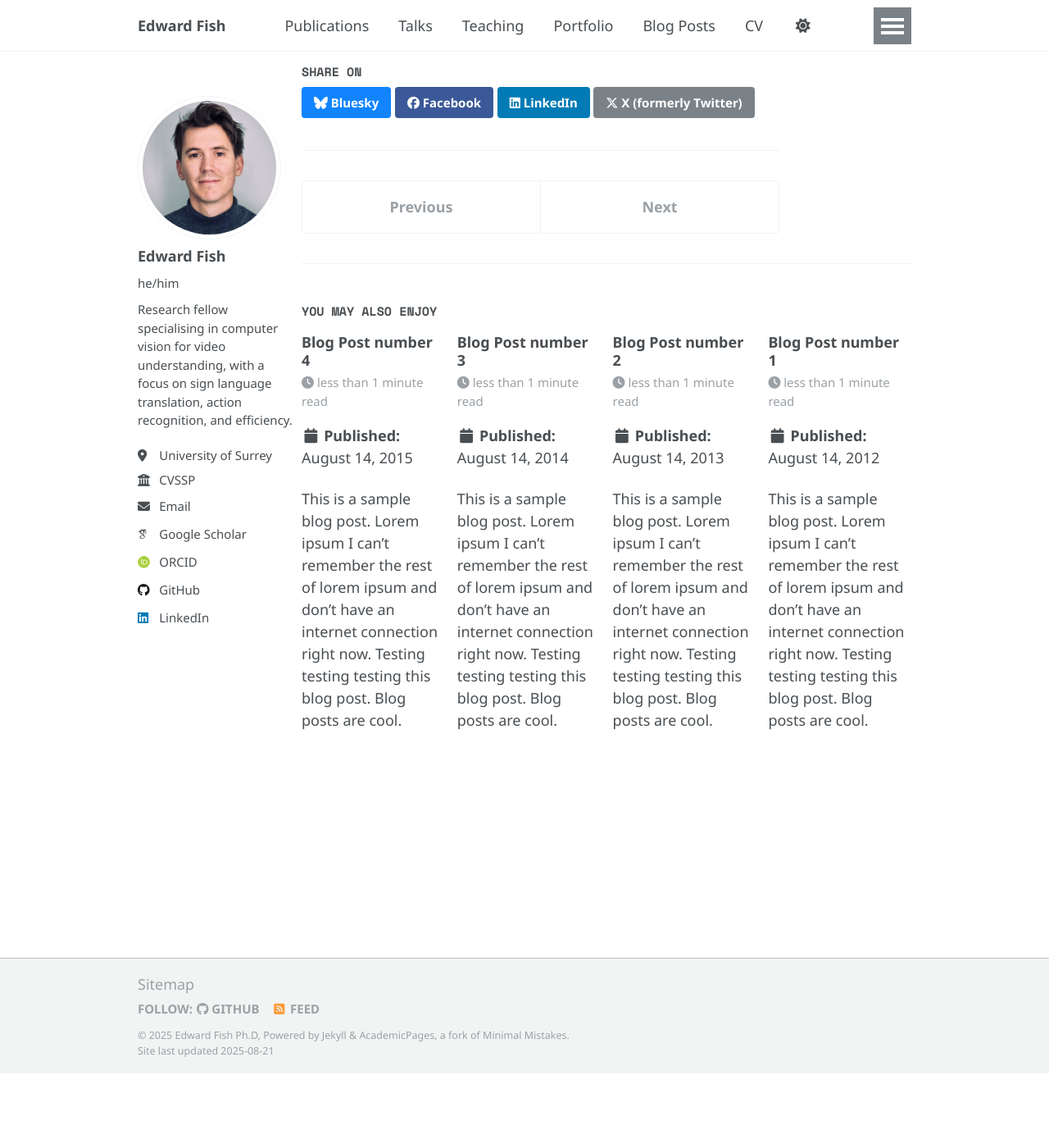
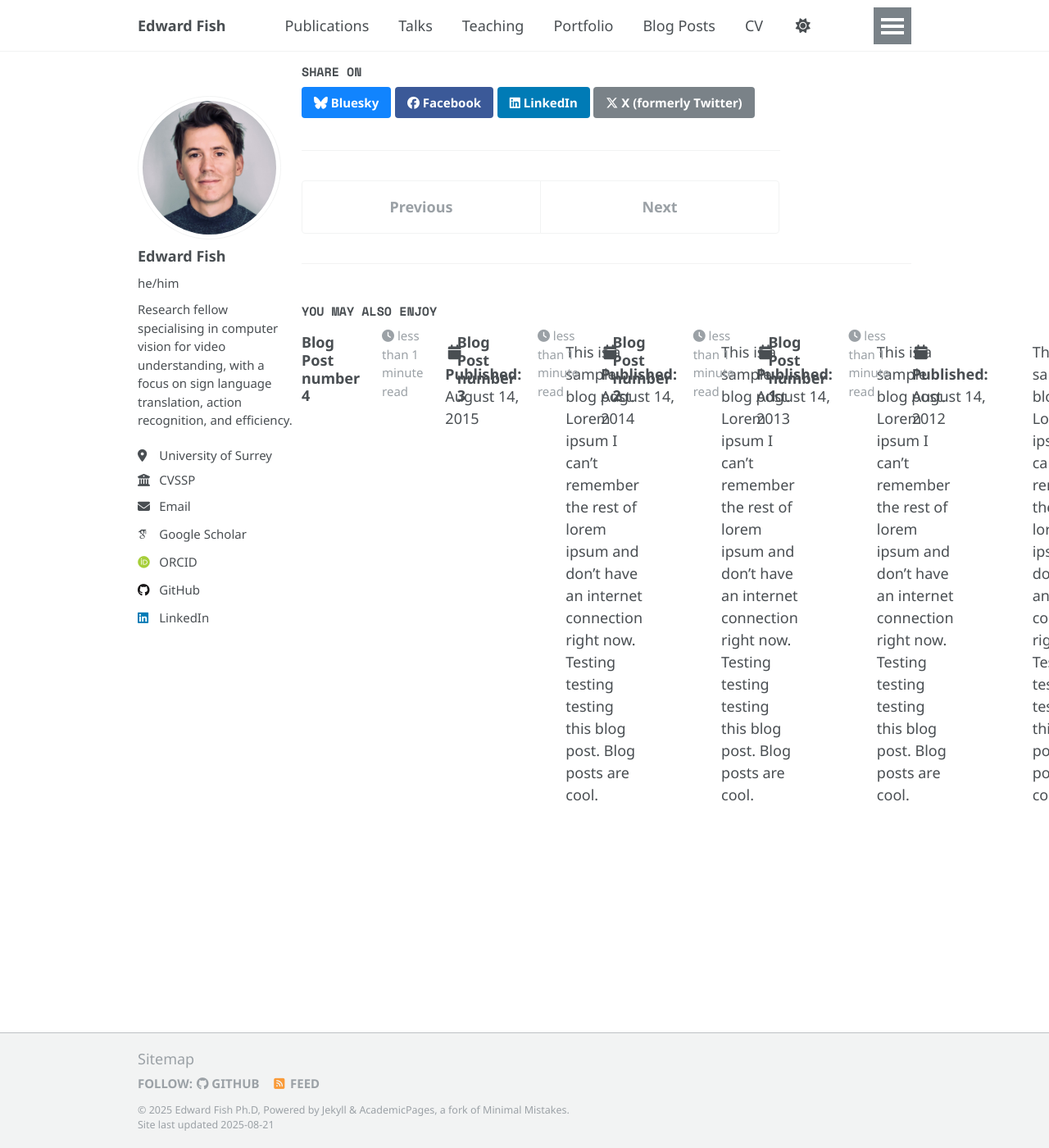
Before and after one commit to ed-fish/ed-fish.github.io, a Jekyll site: the page built from _posts/2199-01-01-future-post.md, in a window 1280 px wide and 1400 px high, scrolled down 364 px. Shown: the whole window at 82% size. Built offline with Jekyll 4.4.1, drawn with Linux system fonts in a browser that asks for light colours; some web fonts are replaced; before the commit the page ends 1673 px from its top, so only the background shows below that.

Commit message:
Update main.scss

```diff
--- a/assets/css/main.scss
+++ b/assets/css/main.scss
@@ -52,9 +52,33 @@ $base-font-weight: 150;
     "vendor/magnific-popup/magnific-popup"
 ;
 
+/* --- Custom Styles for Publication List & Page Layout --- */
+
+/* 1. Add padding to the main content area ONLY on smaller screens to prevent it from touching the edges */
+@media (max-width: 57.8125em) {
+  .page__content {
+    padding-left: 1em;
+    padding-right: 1em;
+  }
+}
+
+/* 2. Style the publication list on the homepage */
 .list__item {
   /* Adds a line and space between each publication */
   border-bottom: 1px solid #f2f3f3; /* A light gray line */
   padding-bottom: 1.5em;           /* Space below the line */
   margin-bottom: 1.5em;            /* Space before the next item's line */
 }
+
+/* On the homepage, ensure image and text are always side-by-side */
+.archive__item {
+  display: flex;           /* Use flexbox for layout */
+  align-items: flex-start; /* Align items to the top */
+  gap: 1.5em;              /* Adds space between the image and the text */
+}
+
+.archive__item-thumb {
+  /* Makes the image thumbnail smaller and prevents it from shrinking */
+  flex-shrink: 0;
+  max-width: 80px; /* You can adjust this value */
+}
```
